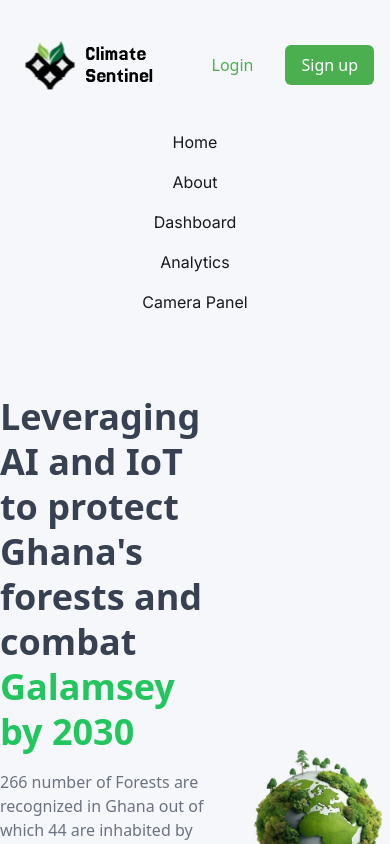
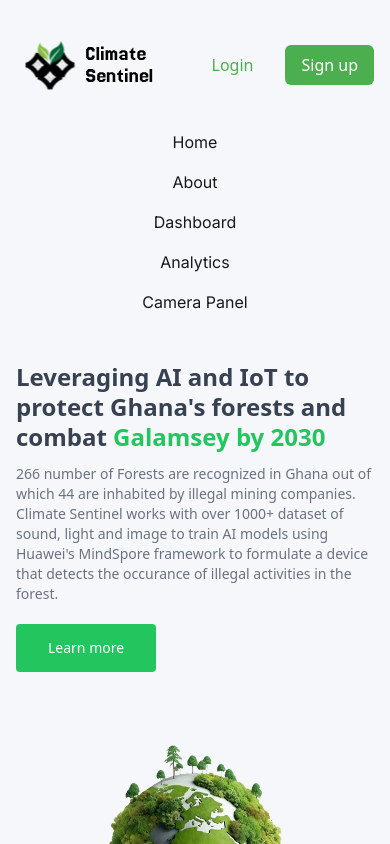
Before and after one commit to rhekord1/Climate-Sentinel, a React (Vite) app: page / in a window 390 px wide. Shown: the top 844 px of the page. Built offline with nearby package versions, Linux system fonts and the light colour scheme.

Commit message:
-Modified coruse,jsx added responsiveness to components

```diff
--- a/src/components/hero/coruse.jsx
+++ b/src/components/hero/coruse.jsx
@@ -10,6 +10,21 @@ const HeroCarousel = () => {
         speed: 500,
         slidesToShow: 1,
         slidesToScroll: 1,
+        arrows: false,
+        responsive: [
+            {
+                breakpoint: 1024,
+                settings: {
+                    dots: true
+                }
+            },
+            {
+                breakpoint: 768,
+                settings: {
+                    dots: true
+                }
+            }
+        ]
     };
 
     const slides = [
@@ -34,31 +49,31 @@ const HeroCarousel = () => {
     ];
 
     return (
-        <div className="mt-20 mb-16">
+        <div className="mt-12 mb-16 px-4 sm:px-6"> {/* Reduced mt-20 to mt-12 */}
             <Slider {...settings}>
                 {slides.map((slide, index) => (
-                    <div
-                        key={index}
-                        className="flex justify-center"
-                    >
-                        <div className="w-full max-w-6xl flex gap-8 m-auto mb-12">
-                            <div className="mb-16 w-3/5">
+                    <div key={index} className="outline-none">
+                        <div className="w-full max-w-6xl mx-auto flex flex-col md:flex-row gap-8 mb-12">
+                            {/* Text Content */}
+                            <div className="w-full md:w-3/5 mb-8 md:mb-12"> {/* Reduced mb-16 to mb-12 */}
                                 <div className="w-full">
-                                    <h1 className="text-4xl font-semibold text-gray-700 leading-tight">
+                                    <h1 className="text-2xl sm:text-3xl md:text-4xl font-semibold text-gray-700 leading-tight">
                                         {slide.title}
                                         <span className="text-green-500">
                                             Galamsey by 2030
                                         </span>
                                     </h1>
-                                    <p className="text-base font-normal text-gray-500 mt-4 w-full">
+                                    <p className="text-sm sm:text-base font-normal text-gray-500 mt-3 sm:mt-4 w-full"> {/* Reduced mt-4 to mt-3 */}
                                         {slide.description}
                                     </p>
-                                    <button className="p-4 px-12 mt-8 rounded bg-green-500 text-white font-medium text-base leading-6">
+                                    <button className="p-3 sm:p-4 px-8 sm:px-12 mt-5 sm:mt-6 rounded bg-green-500 text-white font-medium text-sm sm:text-base leading-6"> {/* Reduced mt-8 to mt-5 */}
                                         {slide.buttonLabel}
                                     </button>
                                 </div>
                             </div>
-                            <div className="relative w-2/5">
+
+                            {/* Image/Pattern */}
+                            <div className="w-full md:w-2/5 h-48 sm:h-64 md:h-80 relative">
                                 <div className="bg-hero-pattern absolute inset-0 bg-no-repeat bg-contain bg-center"></div>
                             </div>
                         </div>
```
